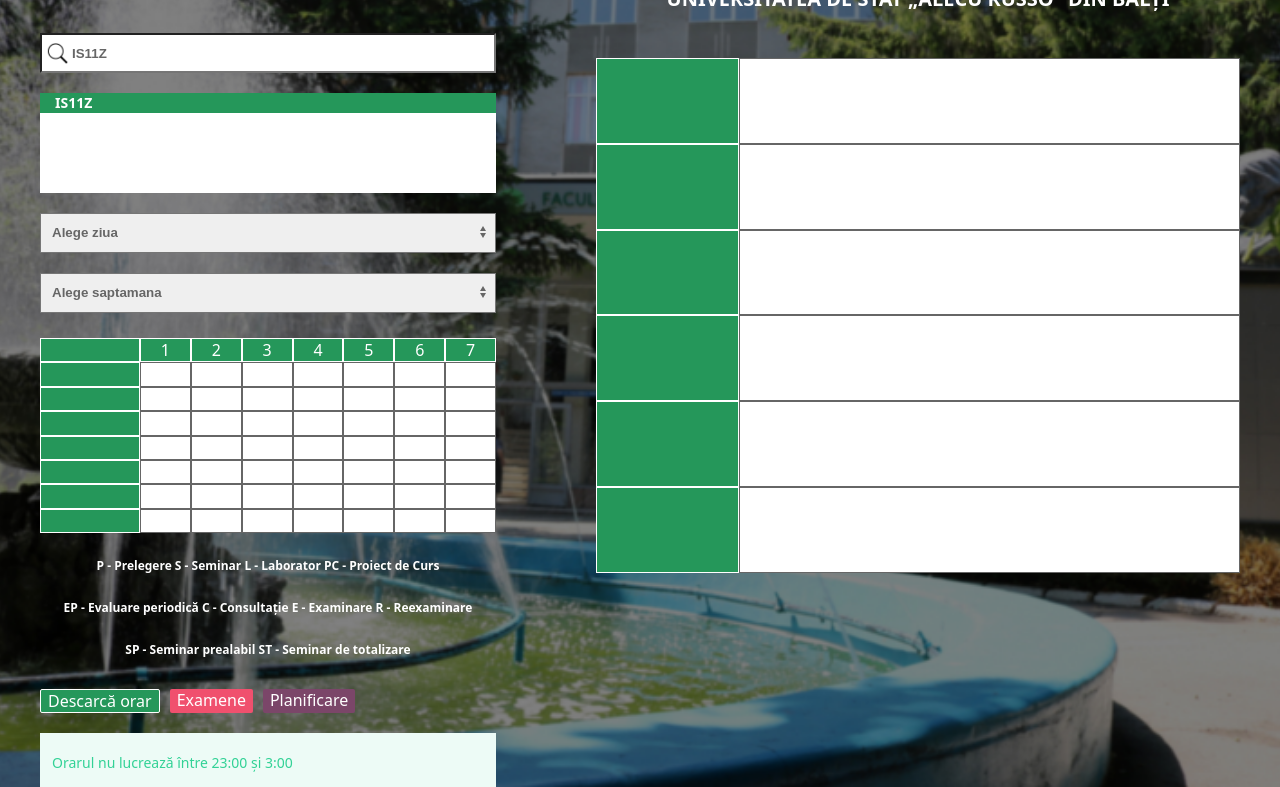
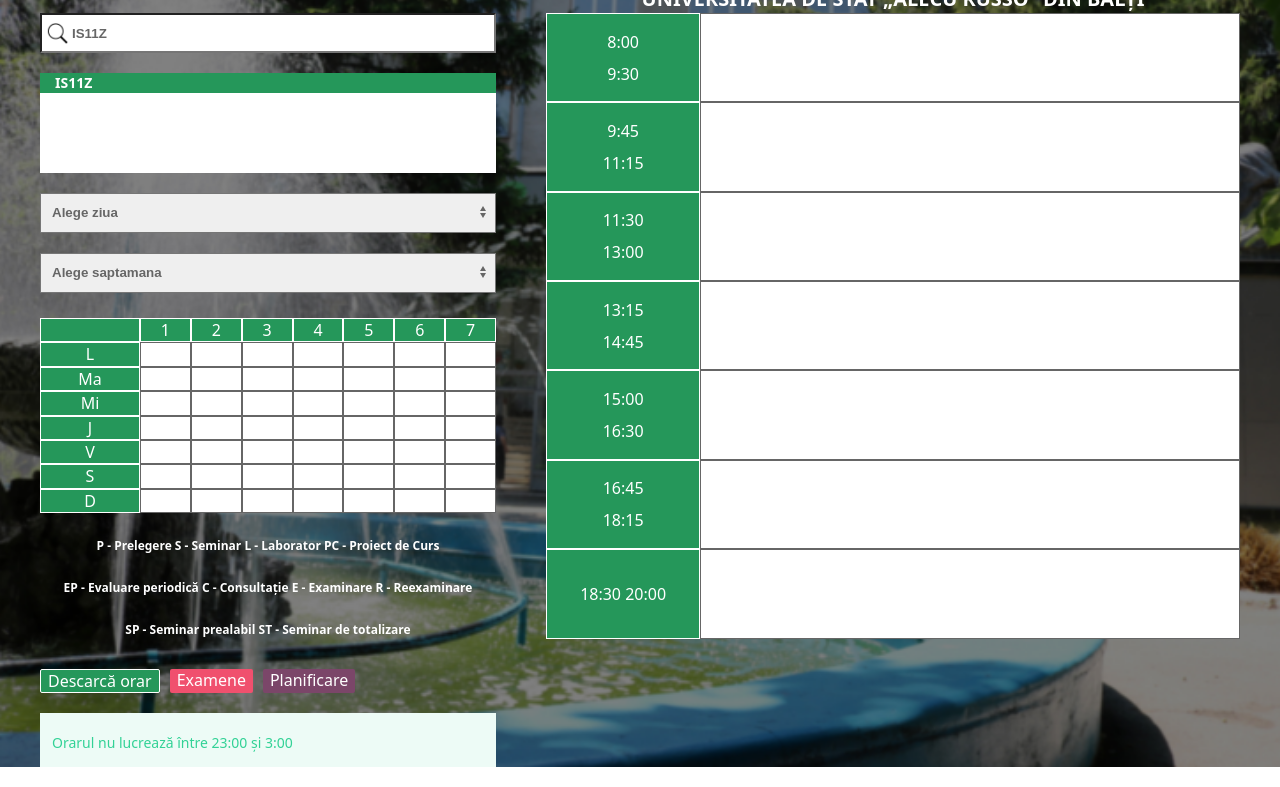
Before and after one commit to daniellmda/OrarUsarb, a plain HTML site: page index.html in a window 1280 px wide. Shown: the part 142-929 px from the top of the page. Drawn offline with Linux system fonts and the light colour scheme.

Commit message:
right side

```diff
--- a/index.html
+++ b/index.html
@@ -73,7 +73,7 @@
                     <div class="tabel-important">5</div>
                     <div class="tabel-important">6</div>
                     <div class="tabel-important">7</div>
-                    <div class="tabel-important"></div>
+                    <div class="tabel-important">L</div>
                     <div class="tabel-neimportant"></div>
                     <div class="tabel-neimportant"></div>
                     <div class="tabel-neimportant"></div>
@@ -81,7 +81,7 @@
                     <div class="tabel-neimportant"></div>
                     <div class="tabel-neimportant"></div>
                     <div class="tabel-neimportant"></div>
-                    <div class="tabel-important long"></div>
+                    <div class="tabel-important long">Ma</div>
                     <div class="tabel-neimportant"></div>
                     <div class="tabel-neimportant"></div>
                     <div class="tabel-neimportant"></div>
@@ -89,7 +89,7 @@
                     <div class="tabel-neimportant"></div>
                     <div class="tabel-neimportant"></div>
                     <div class="tabel-neimportant"></div>
-                    <div class="tabel-important long"></div>
+                    <div class="tabel-important long">Mi</div>
                     <div class="tabel-neimportant"></div>
                     <div class="tabel-neimportant"></div>
                     <div class="tabel-neimportant"></div>
@@ -97,7 +97,7 @@
                     <div class="tabel-neimportant"></div>
                     <div class="tabel-neimportant"></div>
                     <div class="tabel-neimportant"></div>
-                    <div class="tabel-important long"></div>
+                    <div class="tabel-important long">J</div>
                     <div class="tabel-neimportant"></div>
                     <div class="tabel-neimportant"></div>
                     <div class="tabel-neimportant"></div>
@@ -105,7 +105,7 @@
                     <div class="tabel-neimportant"></div>
                     <div class="tabel-neimportant"></div>
                     <div class="tabel-neimportant"></div>
-                    <div class="tabel-important long"></div>
+                    <div class="tabel-important long">V</div>
                     <div class="tabel-neimportant"></div>
                     <div class="tabel-neimportant"></div>
                     <div class="tabel-neimportant"></div>
@@ -113,7 +113,7 @@
                     <div class="tabel-neimportant"></div>
                     <div class="tabel-neimportant"></div>
                     <div class="tabel-neimportant"></div>
-                    <div class="tabel-important long"></div>
+                    <div class="tabel-important long">S</div>
                     <div class="tabel-neimportant"></div>
                     <div class="tabel-neimportant"></div>
                     <div class="tabel-neimportant"></div>
@@ -121,7 +121,7 @@
                     <div class="tabel-neimportant"></div>
                     <div class="tabel-neimportant"></div>
                     <div class="tabel-neimportant"></div>
-                    <div class="tabel-important long"></div>
+                    <div class="tabel-important long">D</div>
                     <div class="tabel-neimportant"></div>
                     <div class="tabel-neimportant"></div>
                     <div class="tabel-neimportant"></div>
@@ -137,17 +137,45 @@
             </div>
             <div class="right-side stabil">
                 <div class="orar-zi">
-                    <div class="tabel-important"></div>
+                    <div class="tabel-important">
+                        8:00 <br>
+9:30
+                    </div>
+                    <div class="tabel-neimportant">
+
+                    </div>
+                    <div class="tabel-important">
+                        9:45 <br>
+                        11:15
+
+                    </div>
                     <div class="tabel-neimportant"></div>
-                    <div class="tabel-important"></div>
+                    <div class="tabel-important">
+                        11:30 <br>
+                        13:00
+                    </div>
+                    <div class="tabel-neimportant">
+
+                    </div>
+                    <div class="tabel-important">
+                        13:15 <br>
+14:45
+                    </div>
                     <div class="tabel-neimportant"></div>
-                    <div class="tabel-important"></div>
+                    <div class="tabel-important">
+                        15:00 <br>
+16:30
+                    </div>
                     <div class="tabel-neimportant"></div>
-                    <div class="tabel-important"></div>
+                    <div class="tabel-important">
+                        16:45 <br>
+18:15
+                    </div>
                     <div class="tabel-neimportant"></div>
-                    <div class="tabel-important"></div>
-                    <div class="tabel-neimportant"></div>
-                    <div class="tabel-important"></div>
+                    <div class="tabel-important">
+                        18:30
+20:00
+                    </div>
                     <div class="tabel-neimportant"></div>
 
                 </div>
--- a/main.css
+++ b/main.css
@@ -61,7 +61,7 @@ h2 {
 
 }
 section {
-    margin-top: 20px;
+
 }
 .search {
     width: 456px;
@@ -184,7 +184,7 @@ select {
     font-size: 20px;
     font-weight: 900;
     width: 744px;
-    margin-left: 100px;
+    margin-left: 50px;
 }
 .orar-zi {
     width: 500px;
@@ -207,3 +207,21 @@ select {
     grid-template-columns: 2fr 7fr;
     grid-template-rows: repeat(7    , 1fr);
 }
+
+.orar-zi {
+    margin: 0;
+    width: 500px;
+}
+.tabel-important:hover {
+    color: #25975A;
+    background-color: bisque;
+    cursor: pointer;
+}
+.right-side .tabel-important {
+    font-size: 16px;
+    font-weight: 400;
+    display: flex;
+    justify-content: center;
+    align-items: center;
+    line-height: 2;
+}
```
